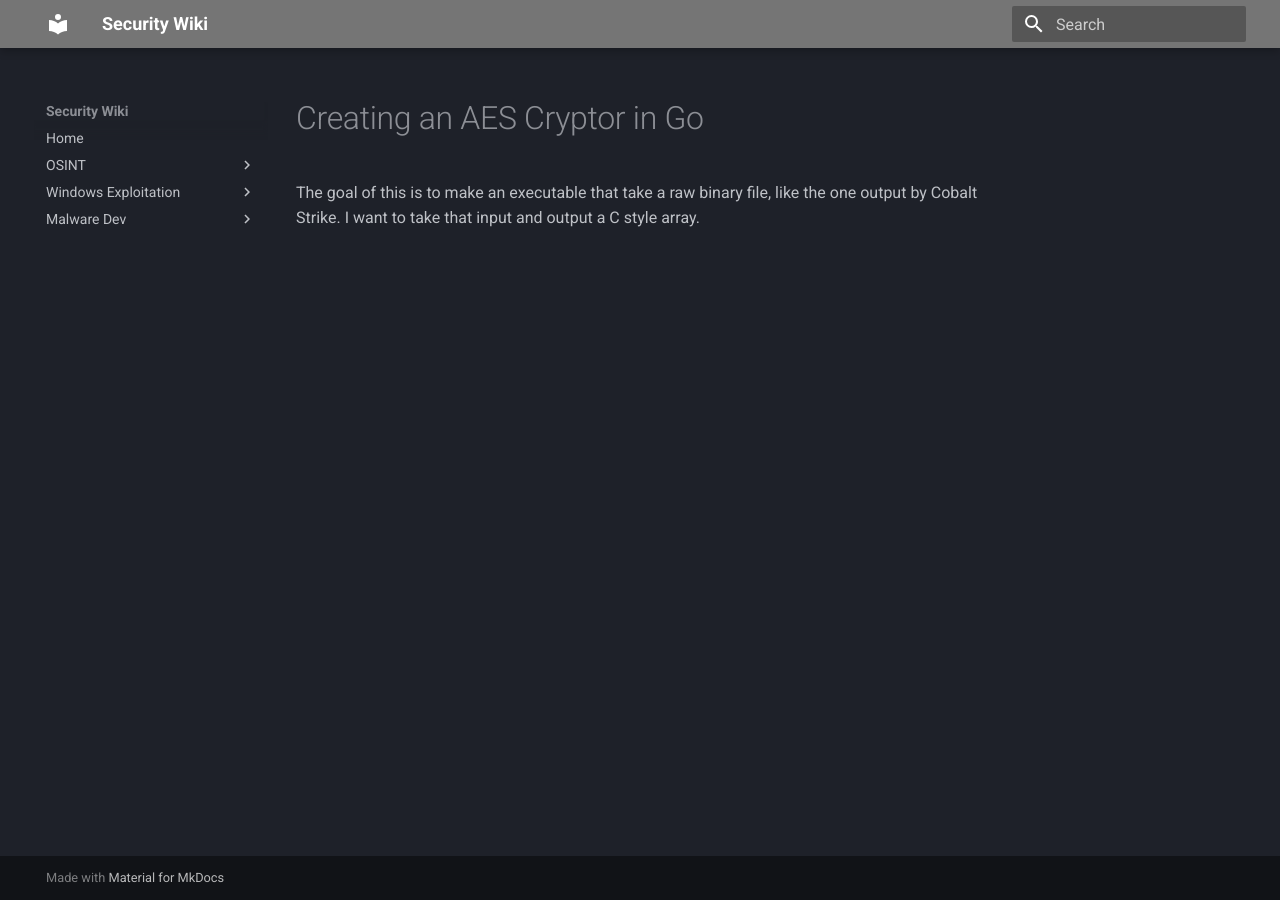
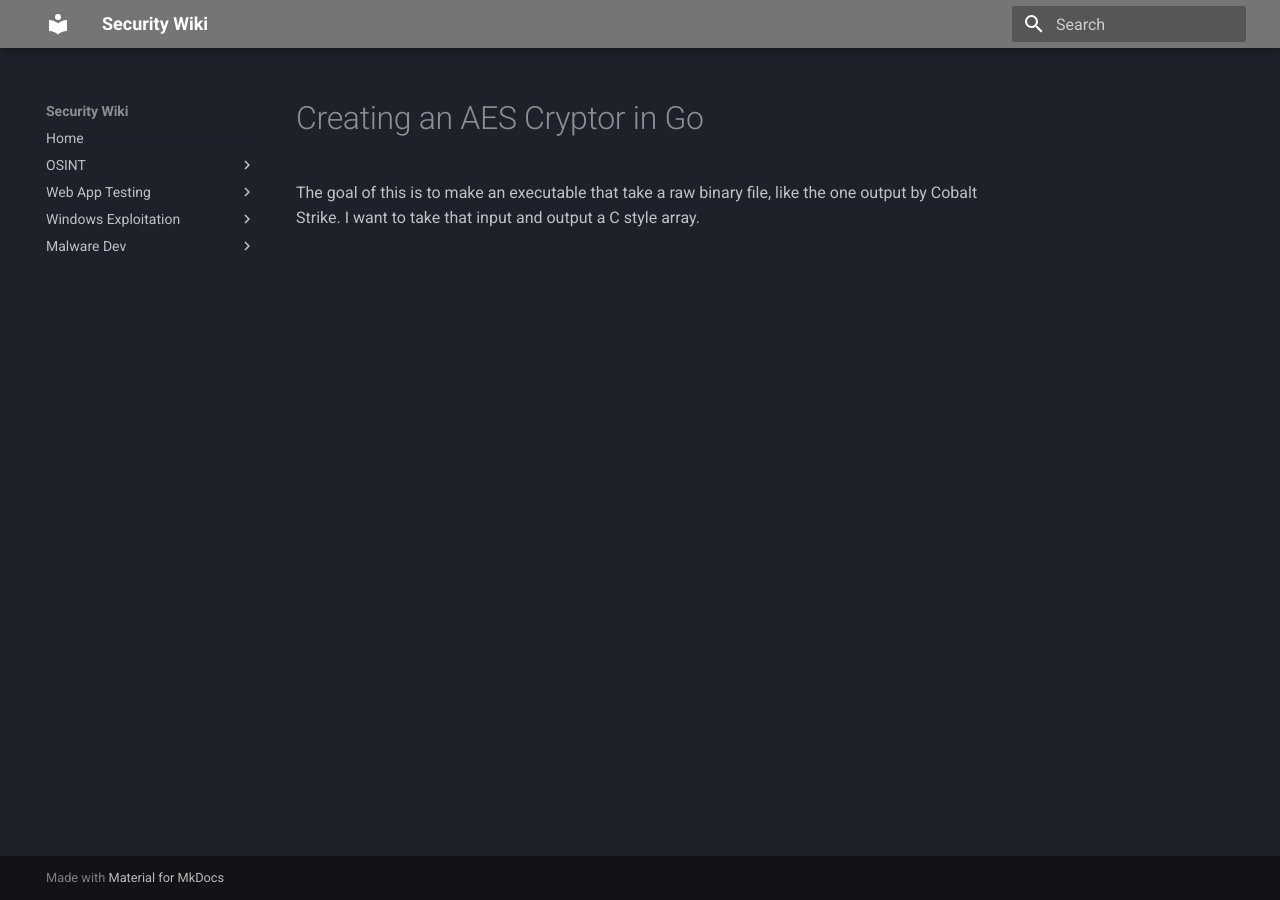
Before and after one commit to ConfusingBLANK/confusingblank.github.io, an MkDocs documentation site: the page built from docs/malwaredev/go-aes-encryption.md, in a window 1280 px wide. Built offline with MkDocs 1.6.1 and Material for MkDocs 9.7.7, drawn with Linux system fonts in a browser that asks for light colours.

Commit message:
menu update

```diff
--- a/mkdocs.yml
+++ b/mkdocs.yml
@@ -9,6 +9,8 @@ nav:
   - Home: index.md
   - OSINT:
     - Subdomain Enumeration: OSINT/subdomain-enumeration.md
+  - Web App Testing:
+    - Chrome DevTools: web-app/chrome-dev-tools.md
   - Windows Exploitation:
     - Crdential Dumping: windowsexploitation/credential-dumping.md
     - Kerberos: windowsexploitation/kerberos.md
```
